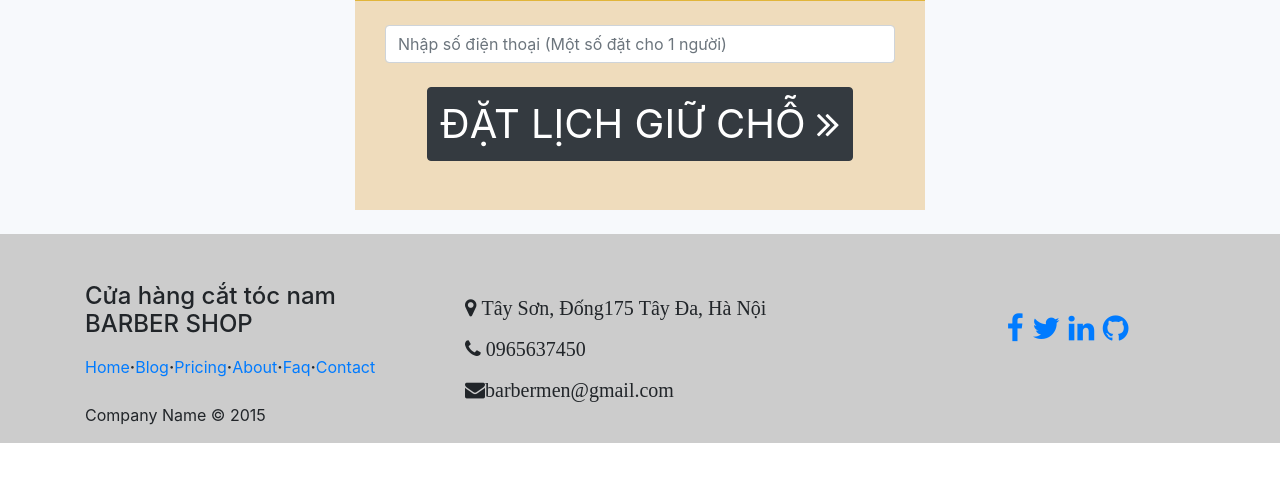
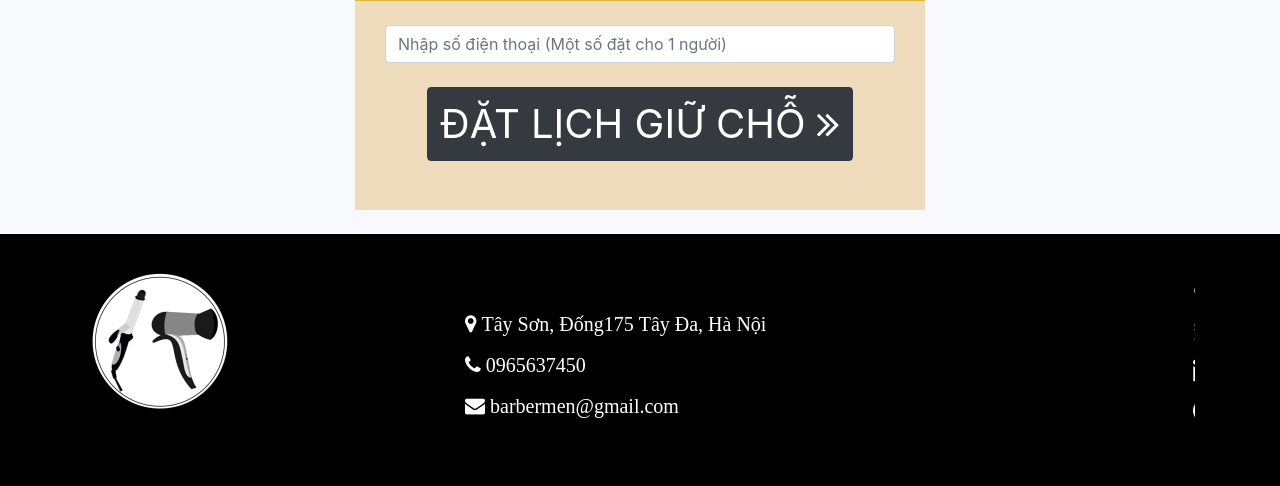
Before and after one commit to quynhpn/BTL_CongNgheWeb, a CodeIgniter app: page /BTL_CongNgheWeb/ in a window 1280 px wide. Shown: the part 841-1327 px from the top of the page. Before the commit the page ends 1284 px from the top, so only its background shows below. Run offline with CodeIgniter, Linux system fonts and the light colour scheme; some libraries are stand-ins or nearby versions.

Commit message:
fix footer

```diff
--- a/Sources/application/views/admin/body_employee_admin_view.php
+++ b/Sources/application/views/admin/body_employee_admin_view.php
@@ -37,7 +37,7 @@
         </button>
     </div>
                 <div class="row">
-                    <button class="btn btn-info col-md-2 offset-md-9" data-toggle="modal" data-target="#add-modal">
+                    <button class="btn btn-info col-md-2 offset-md-9" data-toggle="modal" data-target="#add-modal" onclick = "OpenForm()">
                         <i class="fa fa-user-plus"></i>
                         Thêm mới
                     </button>
--- a/Sources/application/views/site/footer_site_view.php
+++ b/Sources/application/views/site/footer_site_view.php
@@ -1,30 +1,30 @@
 <footer>
-   <div class="row"style="background-color:#cccccc;">
+   <div class="row"style="background-color:black; color:white;">
       <div class="container" >
-      <div class="row mt-5">
-        <div class="col-sm-6 col-md-4 footer-navigation">
-            <h4>Cửa hàng cắt tóc nam BARBER SHOP</h4>
-            <p class="links mt-3"><a href="#">Home</a><strong>·</strong><a href="#">Blog</a><strong>·</strong><a href="#">Pricing</a><strong>·</strong><a href="#">About</a><strong>·</strong><a href="#">Faq</a><strong>·</strong><a href="#">Contact</a></p>
-            <p class="company-name mt-4">Company Name © 2015</p>
+      <div class="row mt-3">
+        <div class="col-sm-6 col-md-4 footer-navigation mt-3">
+            <img src="<?php echo base_url(); ?>assets/img/aaa.png" alt="logo" style="width:150px; height:auto;">
         </div>
-        <div class="col-sm-6 col-md-5 footer-contacts" style="font-size:20px;">
+        <div class="col-sm-6 col-md-5 footer-contacts mt-5" style="font-size:20px;">
             <div>
-              <span class="fa fa-map-marker footer-contacts-icon mt-3"> Tây Sơn, Đống175 Tây Đa, Hà Nội</span>
+              <span class="fa fa-map-marker footer-contacts-icon mt-3">  Tây Sơn, Đống175 Tây Đa, Hà Nội</span>
             </div>
             <div>
-              <span class="fa fa-phone footer-contacts-icon mt-3"> 0965637450</span>
+              <span class="fa fa-phone footer-contacts-icon mt-3">  0965637450</span>
             </div>
             <div>
-               <span class="fa fa-envelope footer-contacts-icon mt-3">barbermen@gmail.com</span>
+               <span class="fa fa-envelope footer-contacts-icon mt-3"> barbermen@gmail.com</span>
             </div>
         </div>
         <div class="clearfix"></div>
-        <div class="col-md-3 footer-about text-center mt-4">
+        <div class="col-md-3 footer-about mt-4">
             <div class="social-links social-icons" style="font-size:30px;">
-              <a href="#"><i class="fa fa-facebook"></i></a>
-              <a href="#"><i class="fa fa-twitter"></i></a>
-              <a href="#"><i class="fa fa-linkedin"></i></a>
-              <a href="#"><i class="fa fa-github"></i></a>
+              <pre>
+                <a href="#" style="color:white;"><i class="fa fa-facebook"></i></a>
+                <a href="#" style="color:white;"><i class="fa fa-twitter"></i></a>
+                <a href="#" style="color:white;"><i class="fa fa-linkedin"></i></a>
+                <a href="#" style="color:white;"><i class="fa fa-github"></i></a>
+              </pre>
             </div>
         </div>
     </div>
```
Also changed, not shown: Sources/application/views/admin/body_home_admin_view.php (+25 -25 lines).
